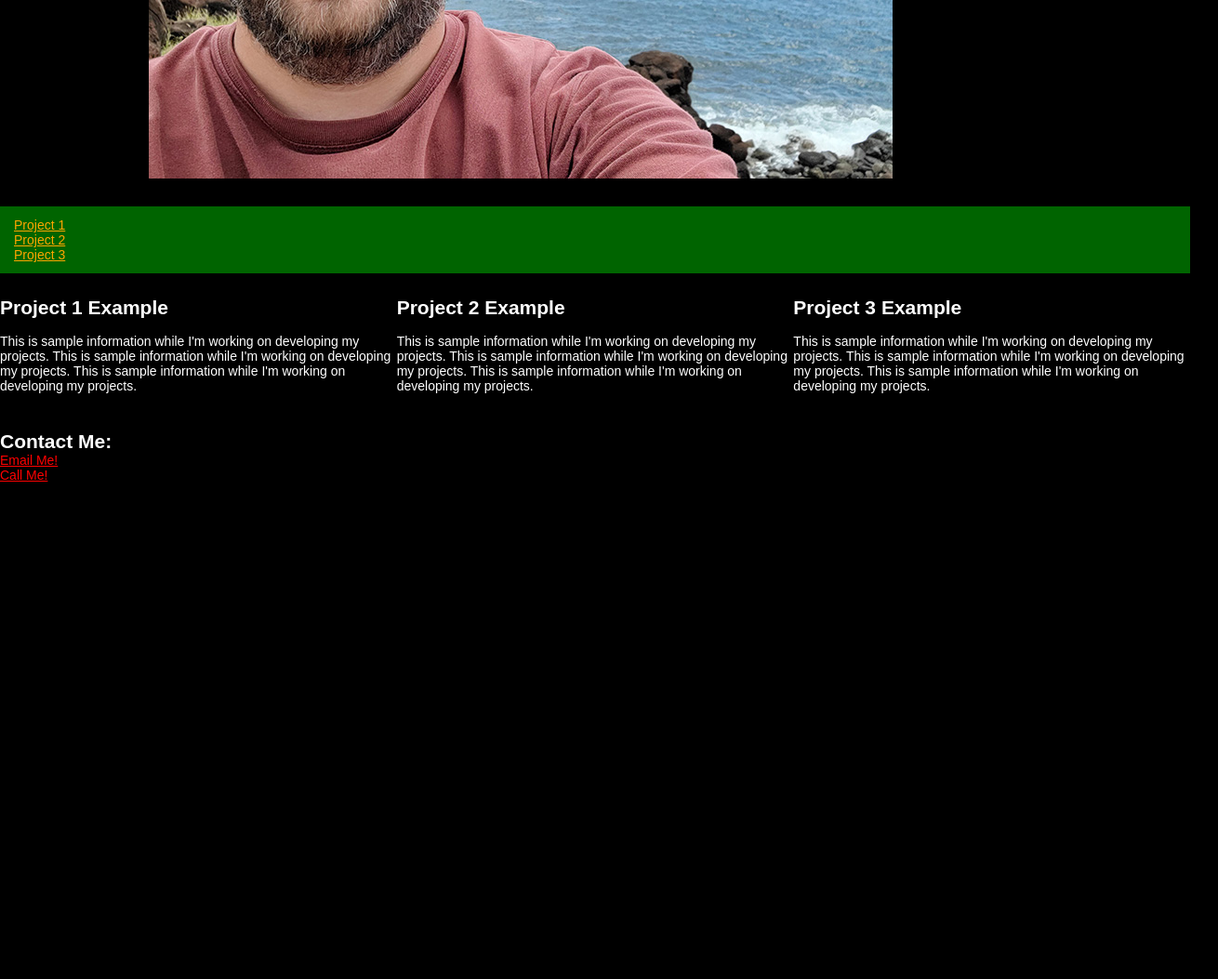
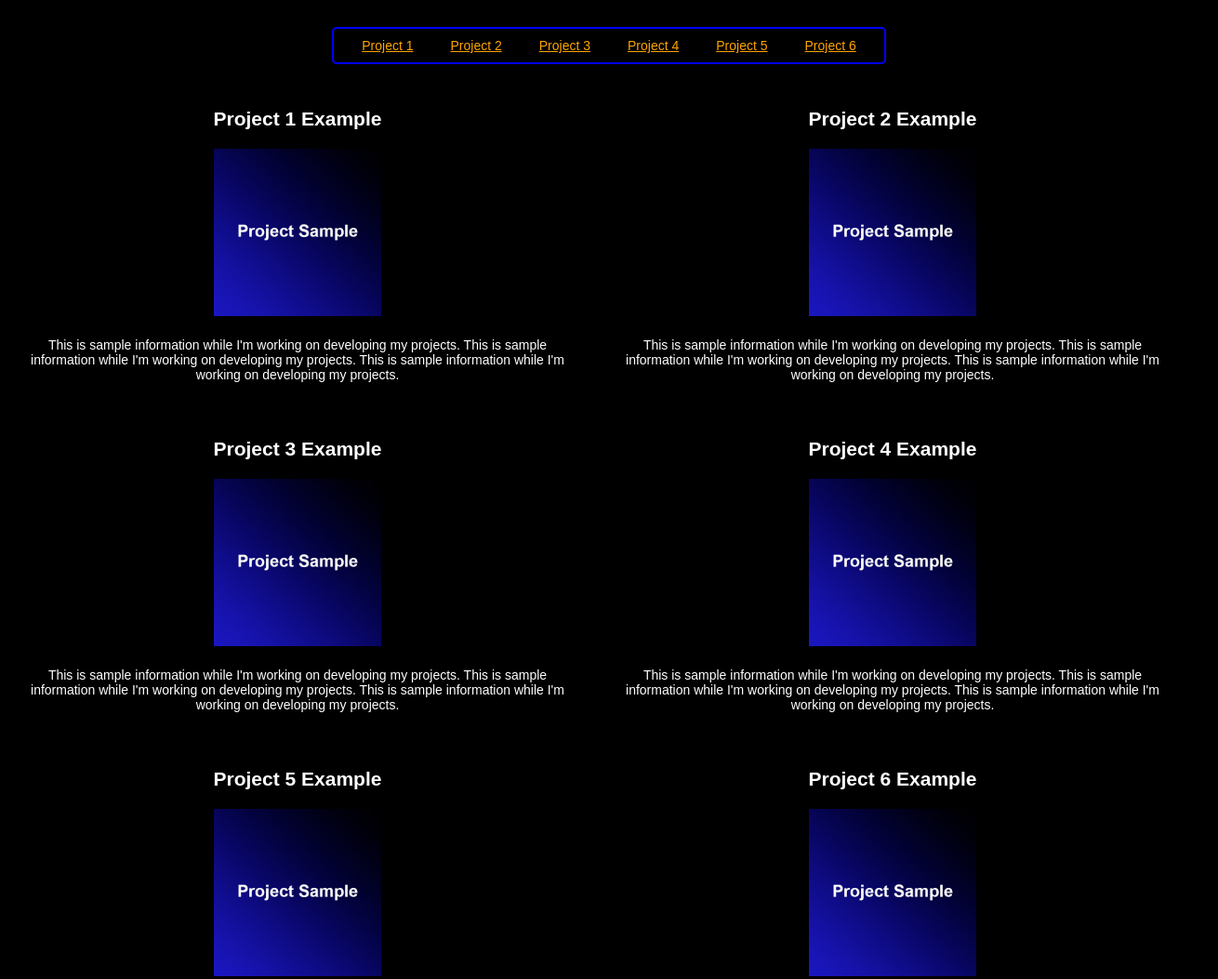
Before and after one commit to PGold762/mod2-profile, a plain HTML site: page index.html in a window 1280 px wide. Shown: the part 423-1476 px from the top of the page at 93% size, 1310 px wide, since content can reach past the window. Before the commit the page ends 962 px from the top, so only its background shows below. Drawn offline with Linux system fonts and the light colour scheme.

Commit message:
3rd round of tweaks

```diff
--- a/assets/css/style.css
+++ b/assets/css/style.css
@@ -1,17 +1,16 @@
-/* Header Section */
+/* Header */
 .header {
     padding: 15px;
     color: #ffffff;
     text-align: center;
-    float:left;
     width:fit-content;
     display: flex;
+    flex-direction: column;
 }
 
 .header h1 {
     font-size: 30px;
     margin-bottom: 15px;
-
 }
 
 .header h2 {
@@ -19,16 +18,34 @@
 }
 
 .header img {
+    max-width: 30%;
+    flex: 1 0 100%;
     margin-bottom: 15px;
-    float: left;
+    align-self: center;
 }
 
-/*Header Navigation */
+/* Navigation */
 nav {
     display:flex;
-    background-color:darkgreen;
+    /* background-color:darkgreen; */
     padding: 12px 15px;
     margin: 5px 0;
+    width: 100%;
+    justify-content: center;
+}
+
+nav ul {
+    display: inline-flex;
+    flex-direction: row;
+    justify-content: center;
+    border: 2px solid blue;
+    padding: 10px 10px;
+    border-radius: 5px 5px;
+}
+
+nav li {
+    margin: 0 20px;
+
 }
 
 nav a {
@@ -37,20 +54,72 @@ nav a {
 
 nav a:hover {
     color: blue;
+    font-weight:bold;
 }
 
-/* Project Section */
+/* Project Wrapper */
 main {
     display:flex;
 }
 
+article {
+
+}
+
 /* Styles for Projects */
 .projects {
-    margin: 20px 0;
+    margin: 20px 20px;
+    display: inline-block;
+    text-align:center;
+    width:fit-content;
+}
 
+.projects h2 {
+    margin: 10px 10px;
+}
+
+.projects p {
+    margin: 10px 10px;
+}
+
+.projects img {
+    margin: 10px 10px;
+    max-width: 30%;
 }
 
 /* Footer Section */
 .footer {
     margin: 20px 0;
+    display: flex;
+    width:100%;
+    flex-direction:row;
+    justify-content:center;
+    align-items:center;
+    text-align:center;
 }
+
+.footer h2 {
+    margin: 0 10px;
+}
+
+.footer ul {
+    display: inline-flex;
+
+}
+
+.footer li {
+    margin: 0 20px;
+    padding:0;
+    font-size: 16px;
+    font-weight:bold;
+}
+
+.footer a {
+
+}
+
+.footer a:hover {
+    color: blue;
+}
+
+/* Responsive Media Queries */
--- a/index.html
+++ b/index.html
@@ -27,29 +27,62 @@
             <li>
                 <a href="#project3">Project 3</a>
             </li>
+            <li>
+                <a href="#project4">Project 4</a>
+            </li>
+            <li>
+                <a href="#project5">Project 5</a>
+            </li>
+            <li>
+                <a href="#project6">Project 6</a>
+            </li>
         </ul>
     </nav>
     <main>
-        <asection id="project1" class="projects">
+        <article>
+            <section id="project1" class="projects">
                 <h2>Project 1 Example</h2>
-            <img src="" />
+                <img src="assets/images/project-sample.jpg" />
                 <p>This is sample information while I'm working on developing my projects. This is sample information while I'm working on developing my projects. This is sample information while I'm working on developing my projects.</p>
 
-        </asection>
+            </section>
 
             <section id="project2" class="projects">
-            <h2>Project 2 Example</h2>
-            <img src="" />
+                <h2>Project 3 Example</h2>
+                <img src="assets/images/project-sample.jpg" />
                 <p>This is sample information while I'm working on developing my projects. This is sample information while I'm working on developing my projects. This is sample information while I'm working on developing my projects.</p>
 
             </section>
 
             <section id="project3" class="projects">
-            <h2>Project 3 Example</h2>
-            <img src="" />
+                <h2>Project 5 Example</h2>
+                <img src="assets/images/project-sample.jpg" />
                 <p>This is sample information while I'm working on developing my projects. This is sample information while I'm working on developing my projects. This is sample information while I'm working on developing my projects.</p>
 
             </section>
+        </article>
+        <article>
+            <section id="project4" class="projects">
+                <h2>Project 2 Example</h2>
+                <img src="assets/images/project-sample.jpg" />
+                <p>This is sample information while I'm working on developing my projects. This is sample information while I'm working on developing my projects. This is sample information while I'm working on developing my projects.</p>
+
+            </section>
+
+            <section id="project5" class="projects">
+                <h2>Project 4 Example</h2>
+                <img src="assets/images/project-sample.jpg" />
+                <p>This is sample information while I'm working on developing my projects. This is sample information while I'm working on developing my projects. This is sample information while I'm working on developing my projects.</p>
+
+            </section>
+
+            <section id="project6" class="projects">
+                <h2>Project 6 Example</h2>
+                <img src="assets/images/project-sample.jpg" />
+                <p>This is sample information while I'm working on developing my projects. This is sample information while I'm working on developing my projects. This is sample information while I'm working on developing my projects.</p>
+
+            </section>
+        </article>
     </main>
 
     <footer class="footer">
```
Also changed, not shown: assets/images/project-sample.jpg (added). Lines whose indentation alone changed are shown as unchanged.
